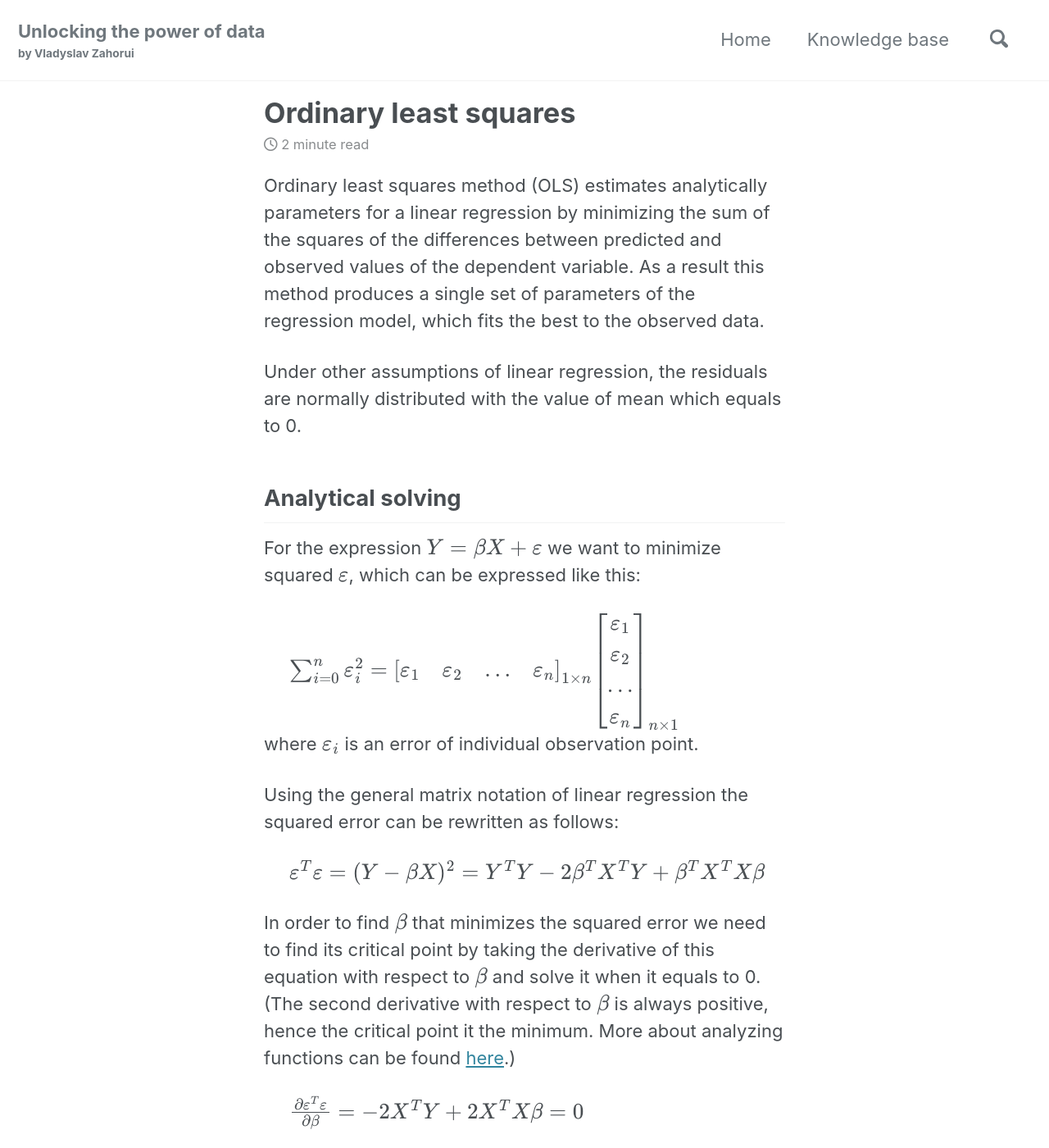
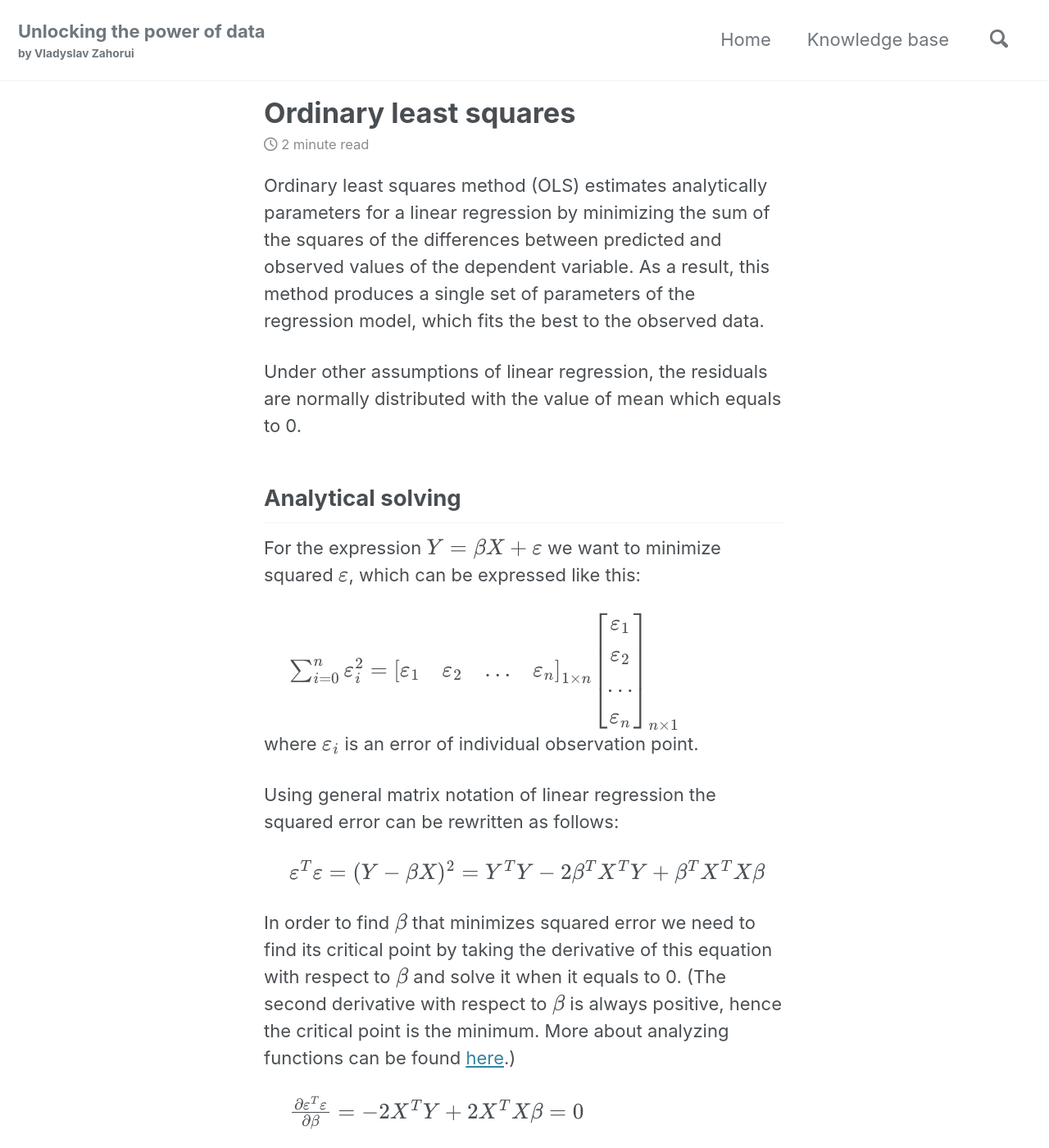
Before and after one commit to vzahorui/vzahorui.github.io, a Jekyll site: the page built from _posts/2019-10-27-ordinary-least-squares.md, in a window 1280 px wide and 1400 px high. Shown: the whole window at 82% size. Built offline with Jekyll 4.4.1, drawn with Linux system fonts in a browser that asks for light colours; cached includes are drawn as plain includes; nearby versions of some CDN libraries; formulas are drawn with MathJax 3; some of the changed text lies outside the part shown.

Commit message:
fixed some typos

```diff
--- a/_posts/2019-10-27-ordinary-least-squares.md
+++ b/_posts/2019-10-27-ordinary-least-squares.md
@@ -7,7 +7,7 @@ tags: linear-regression ols svd gradient-descent pseudoinverse ill-conditioned-m
 date: 2019-10-27
 ---
 
-Ordinary least squares method (OLS) estimates analytically parameters for a linear regression by minimizing the sum of the squares of the differences between predicted and observed values of the dependent variable. As a result this method produces a single set of parameters of the regression model, which fits the best to the observed data.
+Ordinary least squares method (OLS) estimates analytically parameters for a linear regression by minimizing the sum of the squares of the differences between predicted and observed values of the dependent variable. As a result, this method produces a single set of parameters of the regression model, which fits the best to the observed data.
 
 Under other assumptions of linear regression, the residuals are normally distributed with the value of mean which equals to 0.
 
@@ -29,12 +29,12 @@ $$\sum_{i=0}^n \varepsilon_i^2 =
 $$ <br>
 where $\varepsilon_i$ is an error of individual observation point.
 
-Using the general matrix notation of linear regression the squared error can be rewritten as follows:
+Using general matrix notation of linear regression the squared error can be rewritten as follows:
 
 &nbsp;&nbsp;&nbsp;&nbsp;
 $\varepsilon^{T}\varepsilon = (Y - \beta X)^2 = Y^{T}Y - 2\beta^{T}X^{T}Y + \beta^{T}X^{T}X\beta$
 
-In order to find $\beta$ that minimizes the squared error we need to find its critical point by taking the derivative of this equation with respect to $\beta$ and solve it when it equals to 0. (The second derivative with respect to $\beta$ is always positive, hence the critical point it the minimum. More about analyzing functions can be found [here]({{ site.baseurl }}{% link _posts/2019-09-21-analyzing-functions.md %}).)
+In order to find $\beta$ that minimizes squared error we need to find its critical point by taking the derivative of this equation with respect to $\beta$ and solve it when it equals to 0. (The second derivative with respect to $\beta$ is always positive, hence the critical point is the minimum. More about analyzing functions can be found [here]({{ site.baseurl }}{% link _posts/2019-09-21-analyzing-functions.md %}).)
 
 &nbsp;&nbsp;&nbsp;&nbsp;
 $\frac{\partial \varepsilon^{T}\varepsilon}{\partial \beta} = -2X^{T}Y + 2X^{T}X\beta = 0$<br>
@@ -50,11 +50,11 @@ $\beta = (X^{T}X)^{-1}X^{T}Y$
 
 ## Iterative approaches
 
-In case larger volumes of data computation of square matrix $X^{T}X$ and then the inverse of it might be quite expensive. Iterative approaches come to rescue in this case and [gradient descent]({{ site.baseurl }}{% link _posts/2019-10-15-gradient-descent.md %}) is one way to solve least squares problem. The results may be unreliable, however, since the minimum of the loss function may not be accurately determined.
+In case of larger volumes of data computation of square matrix $X^{T}X$ and then the inverse of it might be quite expensive. Iterative approaches come to rescue in this case, and [gradient descent]({{ site.baseurl }}{% link _posts/2019-10-15-gradient-descent.md %}) is one way to solve least squares problem. The results may be unreliable, however, since the minimum of the loss function may not be accurately determined.
 
 ## Singular value decomposition (SVD)
 
-If the matrix $X^{T}X$ is ill-conditioned then computation of its inverse may result into errors during rounding of floating point numbers, hence the result may be inaccurate. If the matrix $X^{T}X$ is singular then it is impossible to get its inverse. This is where [singular value decomposition]({{ site.baseurl }}{% link _posts/2019-11-03-singular-value-decomposition.md %}) comes to the rescue.
+If the matrix $X^{T}X$ is ill-conditioned then computation of its inverse may result into errors during rounding of floating point numbers, hence the result may be inaccurate. Furthermore, if the matrix $X^{T}X$ is singular then it is impossible to get its inverse. This is where [singular value decomposition]({{ site.baseurl }}{% link _posts/2019-11-03-singular-value-decomposition.md %}) comes to rescue.
 
 SVD may be applied to any matrix, including singular matrices.
 
```
Also changed, not shown: other parts of _posts/2019-10-27-ordinary-least-squares.md (+1 -1 lines), _posts/2019-11-03-singular-value-decomposition.md (+4 -4 lines), _posts/2019-11-08-matrix-properties.md (+1 -1 lines).
